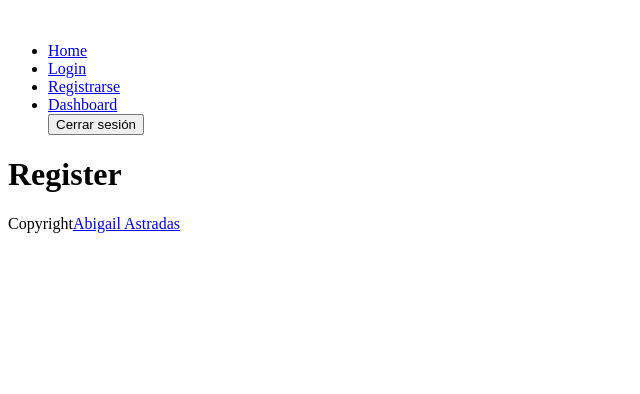
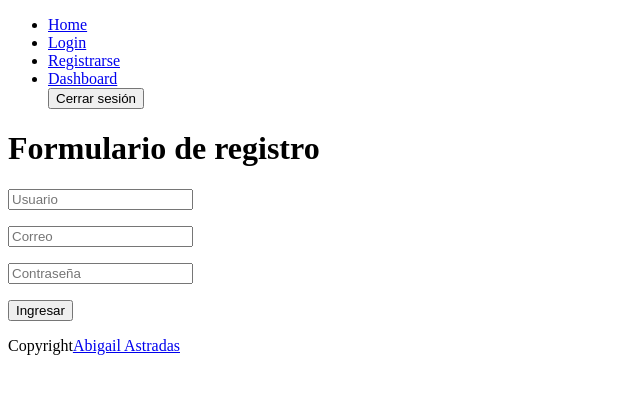
Before and after one commit to AstraAbigail/proyecto-final, a React (Vite) app: page /register in a window 1280 px wide. Shown: the top 394 px of the page, without its empty margins (0-640 px from the left). Built offline with nearby package versions, Linux system fonts and the light colour scheme.

Commit message:
header: comente img / register:implementacion de read-hook-form

```diff
--- a/package.json
+++ b/package.json
@@ -12,6 +12,7 @@
   "dependencies": {
     "react": "^19.1.0",
     "react-dom": "^19.1.0",
+    "react-hook-form": "^7.61.1",
     "react-router-dom": "^7.7.0"
   },
   "devDependencies": {
--- a/src/components/Header.jsx
+++ b/src/components/Header.jsx
@@ -4,7 +4,7 @@ const Header = () => {
   return (
 
       <header>
-        <img src="" alt="" />
+        {/* <img src="" alt="" /> */}
         <nav>
           <ul>
             <li><Link to="/">Home</Link></li>
--- a/src/views/Register.jsx
+++ b/src/views/Register.jsx
@@ -1,14 +1,185 @@
 
+import { useState } from "react"
+import { useForm } from "react-hook-form"
 import { Layout } from "../components/Layout"
 
+
 const Register = () => {
+  /*Estados*/
+
+  /*const [user, setUser] = useState("")
+  const [email, setEmail] = useState("")
+  const [password, setPassword] = useState("")
+  const [error, setError] = useState("")
+  */
+  const [success, setSuccess] = useState("")
+  const {
+    register,
+    handleSubmit,
+    reset,
+    formState: { errors }
+  } = useForm({
+    //valores por defecto de los input
+    defaultValues: {
+      username:(""),
+      email: (""),
+      password:("")
+    }
+  })
+
+
+  /*evento del form*/
+  /*
+  const handleSubmit = (e) => {
+    e.preventDefault()
+    setError("")
+    setSuccess("")
+
+    //Validacion de datos
+
+    if (!user || !email || !password) {
+      setError("Debes completar todos los campos")
+      return
+    }
+    //Guardo los datos
+    const newUser = {
+      username,
+      email,
+      password
+    }
+
+    console.log(newUser)
+    //Mensaje de exito
+    setSuccess("Usuario registrado con éxito")
+
+    //Limpio estados
+    setUser("")
+    setEmail("")
+    setPassword("")
+  }
+  */
+  //const isSubmit = (data) => console.log(data) video
+
+  const isSubmit = (data) => {
+    //Limpio el mensaje de Exito
+    //setSuccess("")
+
+    //Guardo los datos
+    const newUser = {
+      username:data.username,
+      email:data.email,
+      password:data.password
+    }
+    console.log(newUser, ("<- Nuevo Usuario"))
+    //Mesnaje de exito
+    setSuccess("Usuario registrado con éxito")
+
+    //limpio los input, volviendolos a su valor por defecto.
+    reset()
+    //delay
+    setTimeout(() => {
+      setSuccess("")
+    }, 5000); // 5000 ms = 5 segundos
+
+
+
+  }
   return (
+    <Layout>
+      <h1>Formulario de registro</h1>
+      <section>
 
-    <Layout>
-      <h1>Register</h1>
+        <form onSubmit={handleSubmit(isSubmit)}>
+          <div>
+            {/*
+            <input
+              type="text"
+              placeholder="Usuario"
+              onChange={(e) => setUser(e.target.value)}
+              value={user}
+              required
+            />
+            */}
+            <input
+              type="text"
+              placeholder="Usuario"
+              {...register("username",
+                {
+                  required:
+                  {
+                    value: true,
+                    message: "Este campo es requerido",
+                  },
+                  minLength:
+                  {
+                    value: 8,
+                    message: "Mínimo de 8 carácteres",
+                  }
+                }
+              )}
+            />
+          </div>
+          <p>{errors.username?.message}</p>
+          <div>
+            {/*<input
+              type="email"
+              placeholder="Email"
+              onChange={(e) => setEmail(e.target.value)}
+              value={email}
+              required
+            />*/}
+            <input
+              type="email"
+              placeholder= "Correo"
+              {...register("email",
+                { required: {
+                    value: true,
+                    message: "Este campo es requerido",
+                  },
+                  pattern:{
+                    value:/^[a-zA-Z0-9._%+-]+@(gmail\.com|hotmail\.com(\.ar)?|yahoo\.com(\.ar)?)$/,
+                    message:"Dominios admitidos:@hotmail.com / @hotmail.com.ar / @gmail.com / @yahoo.com / @yahoo.com.ar",
+                  }
+                }
+              )}
+            />
+          </div>
+          <p>{errors.email?.message}</p>
+          <div>
+            {/*<input
+              type="password"
+              placeholder="Contraseña"
+              onChange={(e) => setPassword(e.target.value)}
+              value={password}
+              required
+            />*/}
+            <input
+              type="password"
+              placeholder="Contraseña"
+              {...register("password",
+                {
+                  required: {
+                    value: true,
+                    message: "Este campo es requerido",
+                  },
+                  pattern: {
+                    value: /^(?=.*[a-z])(?=.*[A-Z])(?=.*\d)(?=.*[\W_]).{8,}$/,
+                    message: "Debe contener: 1 Carácter especial - Minúsculas - Números - 1 Mayúscula - 8 Carácteres",
+                  }
+                }
+              )}
+            />
+          </div>
+          <p>{errors.password?.message}</p>
+          <button>Ingresar</button>
+        </form>
+
+        {/*{error && <p style={{ color: "red" }}>{error}</p>}*/}
+        {success && <p style={{ color: "green" }}>{success}</p>}
+      </section>
     </Layout>
 
-)
+  )
 
 }
 
```
Also changed, not shown: 1 other file (tests, documents, lock files or other folders).
